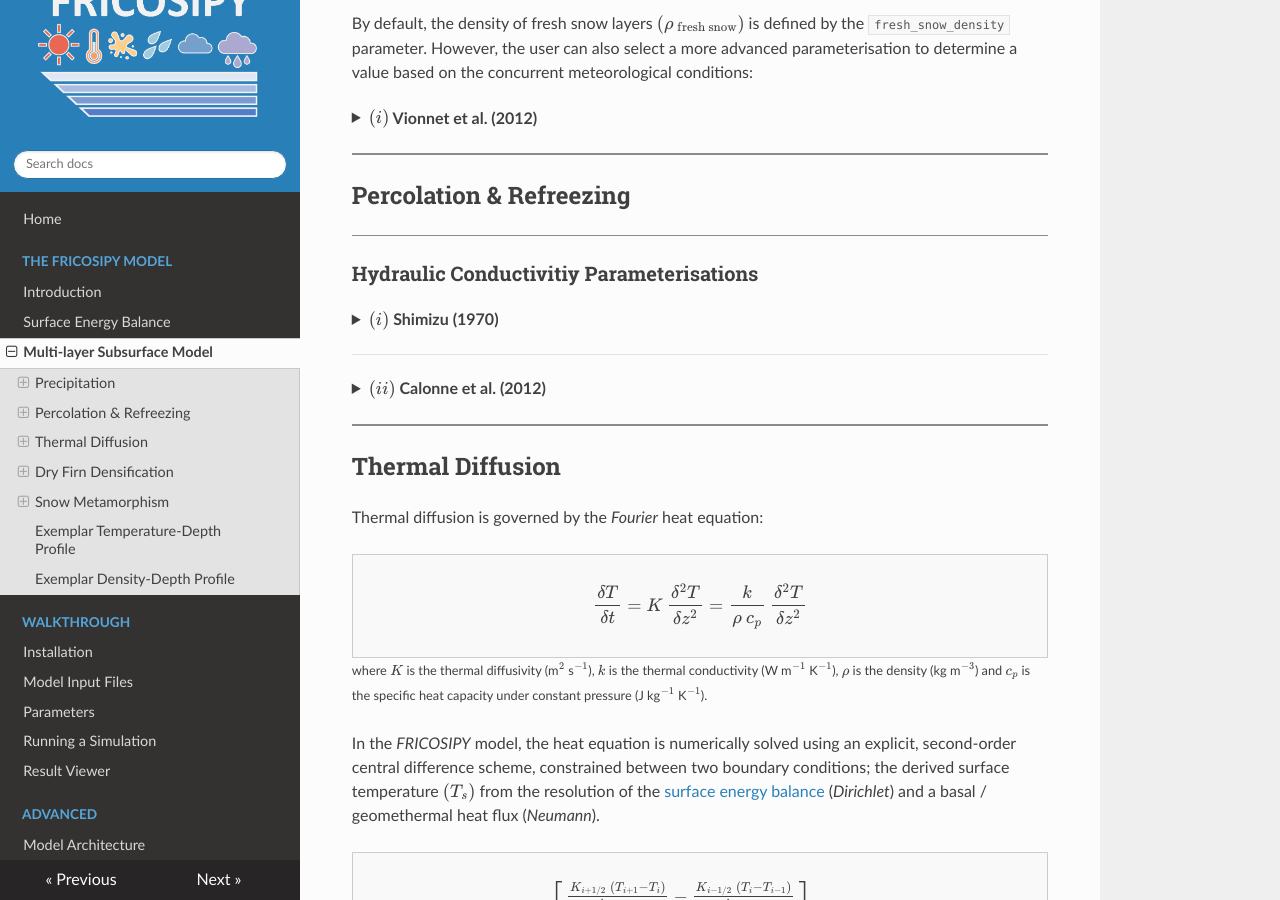
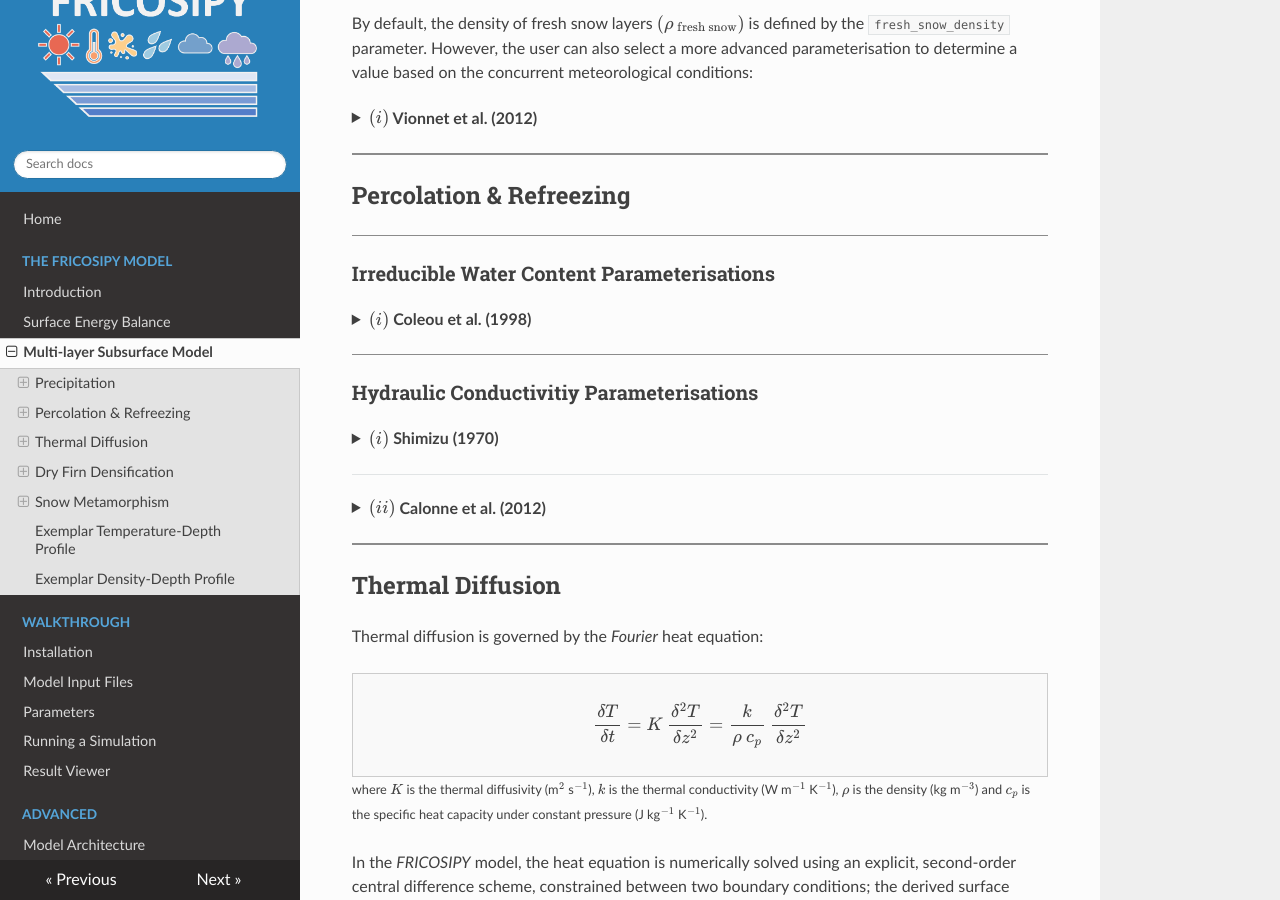
Before and after one commit to MarcusGastaldello/FRICOSIPY, an MkDocs documentation site: the page built from docs/subsurface_model.md, in a window 1280 px wide and 900 px high, scrolled down 1607 px. Built offline with MkDocs 1.6.1, drawn with Linux system fonts in a browser that asks for light colours.

Commit message:
Update subsurface_model.md

```diff
--- a/docs/subsurface_model.md
+++ b/docs/subsurface_model.md
@@ -64,6 +64,15 @@ By default, the density of fresh snow layers $(\rho_{\text{ fresh snow}})$ is de
 
 
 
+
+
+
+
+<hr style="height:1px; background-color:#8b8b8b; border:none;" />
+
+### Irreducible Water Content Parameterisations
+
+??? "**$(i)$ Coleou et al. (1998)**"
 
 <hr style="height:1px; background-color:#8b8b8b; border:none;" />
 
```
